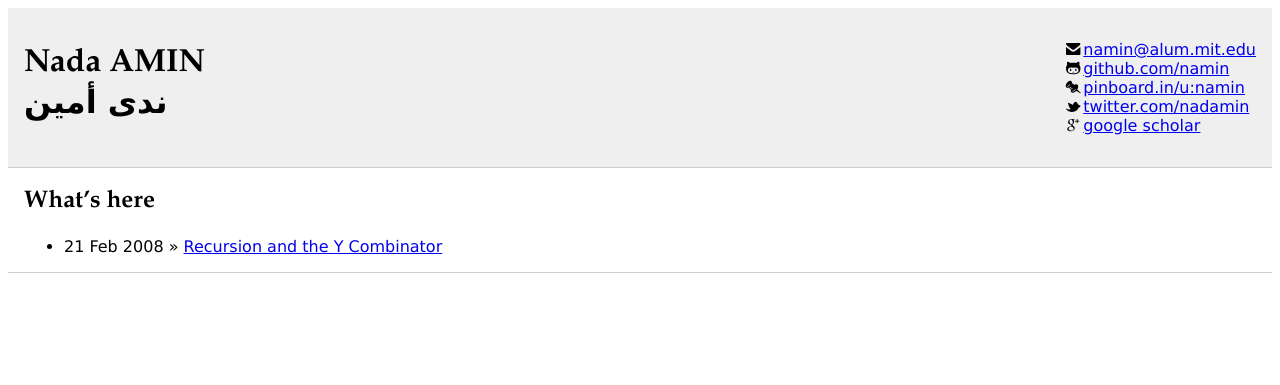
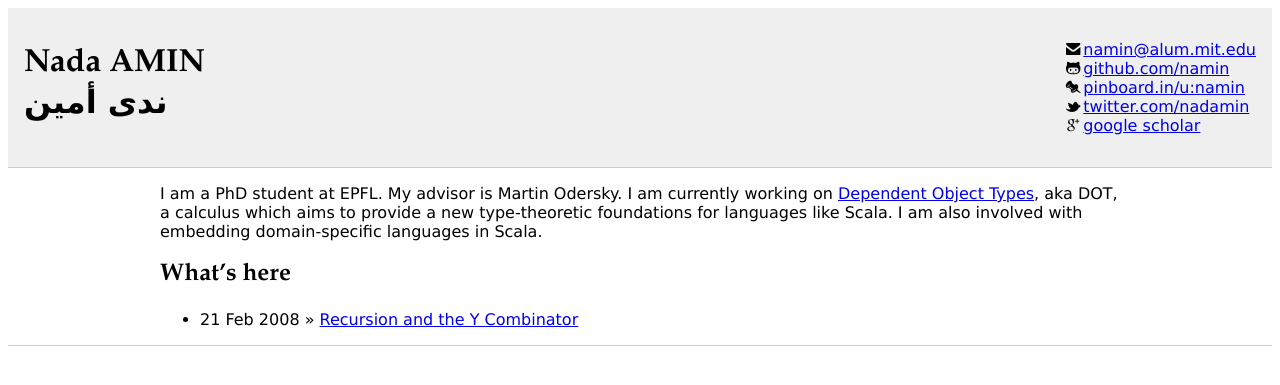
Before and after one commit to namin/namin.github.com, a Jekyll site: the page built from index.md, in a window 1280 px wide. Shown: the top 385 px of the page. Built offline with Jekyll 4.4.1, drawn with Linux system fonts in a browser that asks for light colours.

Commit message:
margin tweaks for readability and little blurb

```diff
--- a/_includes/default.html
+++ b/_includes/default.html
@@ -38,7 +38,8 @@ h1 [lang|="ar"] {
  list-style: none;
 }
 #content {
- margin: 1em;
+ max-width: 60em;
+ margin: 1em auto 1em auto;
 }
 #footer {
  text-align: center;
--- a/index.md
+++ b/index.md
@@ -1,6 +1,12 @@
 ---
 layout: default
 ---
+
+I am a PhD student at EPFL. My advisor is Martin Odersky. I am currently
+working on [Dependent Object Types](http://github.com/namin/dot), aka
+DOT, a calculus which aims to provide a new type-theoretic foundations
+for languages like Scala. I am also involved with embedding
+domain-specific languages in Scala.
 
 What's here
 -----------
```
